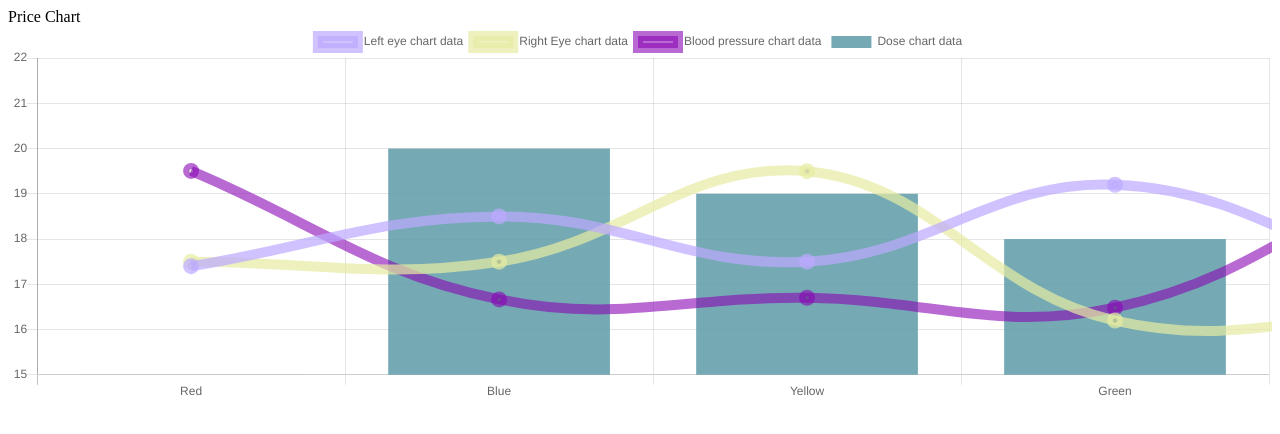
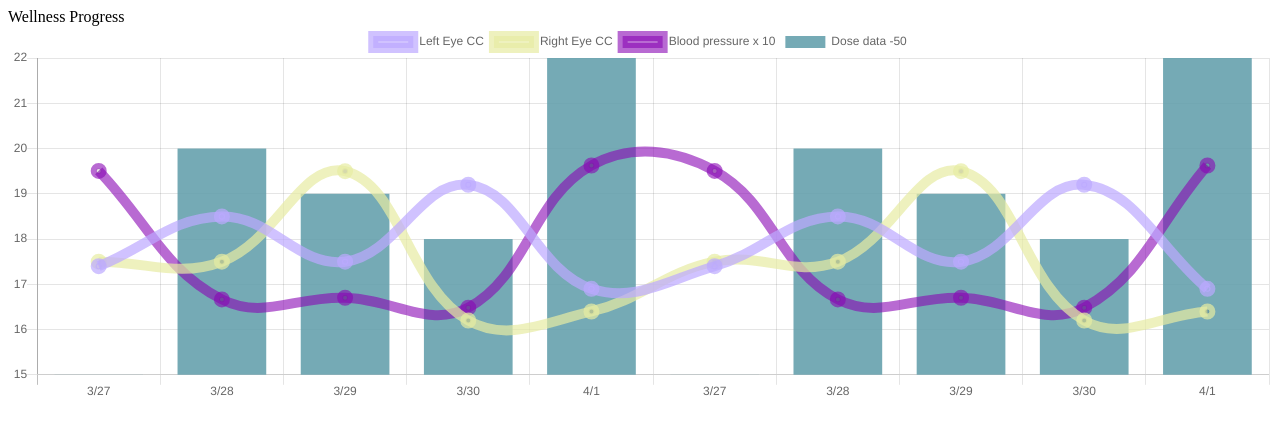
Before and after one commit to James9446/medical-data-log, a React app: page / in a window 1280 px wide. Shown: the top 434 px of the page. Built offline with nearby package versions, Linux system fonts and the light colour scheme; the HTML template or start-up script is replaced by a standard one.

Commit message:
Data is now passed down from parent component

```diff
--- a/client/src/PriceChart.js
+++ b/client/src/PriceChart.js
@@ -4,23 +4,98 @@ import { Bar, Line, Pie, Radar } from 'react-chartjs-2';
 class PriceChart extends Component {
   constructor(props) {
     super(props);
-    this.state = {}
+    this.state = {
+      data: [{
+        maintainAspectRatio:true,
+        labels: null,
+        datasets: [
+          {
+            label: 'Left Eye CC',
+            type:'line',
+            // yAxisID: 'A',
+            fill: false,
+            data: null,
+            backgroundColor: 'rgba(188, 169, 255, 0.7)',
+            borderColor: 'rgba(188, 169, 255, 0.7)',
+            borderWidth: 10
+          },
+          {
+            label: 'Right Eye CC',
+            type:'line',
+            // yAxisID: 'A',
+            fill: false,
+            data: null,
+            borderColor: 'rgba(231, 236, 163, 0.7)',
+            borderWidth: 10
+          },
+          {
+            label: 'Blood pressure x 10',
+            type:'line',
+            // yAxisID: 'A',
+            fill: false,
+            data: null,
+            borderColor: 'rgba(137, 7, 180, 0.6)',
+            borderWidth: 10
+          },
+          {
+            label: 'Dose data -50',
+            //yAxisID: 'B',
+            data: null,
+            backgroundColor: 'rgba(103, 161, 173, 0.9)',
+            borderWidth: 0
+          }
+        ]
+      }],
+      readyToRender: false
+    }
   }
 
+  updateData() {
+    let currentData = this.state.data.slice();
+    currentData[0].labels = this.props.update.timeScale;
+    currentData[0].datasets[0].data = this.props.update.leftEye;
+    currentData[0].datasets[1].data = this.props.update.rightEye;
+    currentData[0].datasets[2].data = this.props.update.bloodPressure;
+    currentData[0].datasets[3].data = this.props.update.dose;
+    this.setState({
+      data: currentData,
+      readyToRender: true
+    })
+  }
+
+  componentWillMount() {
+    this.updateData();
+  }
 
   render() {
     console.log('props', this.props);
+    if (this.state.readyToRender) {
       return (
         <div className='chart'>
-        Price Chart
+          Wellness Progress
           <Bar
-          data={this.props.data}
+            data={this.state.data[0]}
             width={100}
             height={30}
-
+            options={
+              {
+                scales: {
+                  yAxes: [{
+                    ticks: {
+                        beginAtZero:false
+                    }
+                  }]
+                }
+              }
+            }
           />
         </div>
       );
+    } else {
+      return (
+        <div>...Loading</div>
+      )
+    }
   }
 }
 
--- a/client/src/index.jsx
+++ b/client/src/index.jsx
@@ -10,129 +10,11 @@ class App extends React.Component {
   constructor(props) {
     super(props);
     this.state = {
-      data: {
-        chartData: {
-          maintainAspectRatio:false,
-          labels: ["Red", "Blue", "Yellow", "Green"],
-          datasets: [
-            {
-              label: 'Left eye chart data',
-              type:'line',
-              // yAxisID: 'A',
-              fill: false,
-              data: [17.4, 18.5, 17.5, 19.2, 16.9],
-              backgroundColor: 'rgba(188, 169, 255, 0.7)',
-              // backgroundColor: [
-              //     'rgba(255, 99, 132, 0.2)',
-              //     'rgba(54, 162, 235, 0.2)',
-              //     'rgba(255, 206, 86, 0.2)',
-              //     'rgba(75, 192, 192, 0.2)',
-              //     'rgba(153, 102, 255, 0.2)',
-              //     'rgba(255, 159, 64, 0.2)'
-              // ],
-              borderColor: 'rgba(188, 169, 255, 0.7)',
-              // borderColor:
-              // [
-              //     'rgba(255,99,132,1)',
-              //     'rgba(54, 162, 235, 1)',
-              //     'rgba(255, 206, 86, 1)',
-              //     'rgba(75, 192, 192, 1)',
-              //     'rgba(153, 102, 255, 1)',
-              //     'rgba(255, 159, 64, 1)'
-              // ],
-              borderWidth: 10
-          },
-          {
-            label: 'Right Eye chart data',
-            type:'line',
-            // yAxisID: 'A',
-            fill: false,
-            data: [17.5, 17.5, 19.5, 16.2, 16.4],
-            // backgroundColor: 'rgba(231, 236, 163, 0.9)',
-            //     'rgba(255, 99, 132, 0.2)',
-            //     'rgba(54, 162, 235, 0.2)',
-            //     'rgba(255, 206, 86, 0.2)',
-            //     'rgba(75, 192, 192, 0.2)',
-            //     'rgba(153, 102, 255, 0.2)',
-            //     'rgba(255, 159, 64, 0.2)'
-            // ],
-            borderColor: 'rgba(231, 236, 163, 0.7)',
-            // [
-            //     'rgba(255,99,132,1)',
-            //     'rgba(54, 162, 235, 1)',
-            //     'rgba(255, 206, 86, 1)',
-            //     'rgba(75, 192, 192, 1)',
-            //     'rgba(153, 102, 255, 1)',
-            //     'rgba(255, 159, 64, 1)'
-            // ],
-            borderWidth: 10
-          },
-          {
-            label: 'Blood pressure chart data',
-            type:'line',
-            // yAxisID: 'A',
-            fill: false,
-            data: [158/81 *10, 150/90 *10, 152/91 *10, 150/91 *10, 157/80 *10],
-            // backgroundColor: 'rgba(243, 134, 48, 0.8)',
-            // [
-            //     'rgba(255, 99, 132, 0.2)',
-            //     'rgba(54, 162, 235, 0.2)',
-            //     'rgba(255, 206, 86, 0.2)',
-            //     'rgba(75, 192, 192, 0.2)',
-            //     'rgba(153, 102, 255, 0.2)',
-            //     'rgba(255, 159, 64, 0.2)'
-            // ],
-            borderColor: 'rgba(137, 7, 180, 0.6)',
-            // [
-            //     'rgba(255,99,132,1)',
-            //     'rgba(54, 162, 235, 1)',
-            //     'rgba(255, 206, 86, 1)',
-            //     'rgba(75, 192, 192, 1)',
-            //     'rgba(153, 102, 255, 1)',
-            //     'rgba(255, 159, 64, 1)'
-            // ],
-            borderWidth: 10
-          },
-          {
-            label: 'Dose chart data',
-            // yAxisID: 'B',
-            // fillColor: 'rgba(157, 255, 154, 1)',
-            // strokeColor: 'rgba(157, 255, 154, 1)',
-            data: [65 -50, 70  -50, 69  -50, 68  -50, 72  -50],
-            backgroundColor: 'rgba(103, 161, 173, 0.9)',
-            //[
-            //     'rgba(157, 255, 154, 1)'
-            // ],
-            // borderColor: [
-            //     'rgba(255,99,132,1)',
-            //     'rgba(54, 162, 235, 1)',
-            //     'rgba(255, 206, 86, 1)',
-            //     'rgba(75, 192, 192, 1)',
-            //     'rgba(153, 102, 255, 1)',
-            //     'rgba(255, 159, 64, 1)'
-            // ],
-            borderWidth: 0
-          }
-        ]
-      },
-      options: {
-        scales: {
-          yAxes: [{
-            yAxisID: 'A',
-            // type: 'linear',
-            position: 'left',
-          }, {
-            yAxisID: 'B',
-            type: 'linear',
-            position: 'right',
-            ticks: {
-              max: 1,
-              min: 0
-            }
-          }]
-        }
-        }
-      }
+      timeScale: ['3/27', '3/28', '3/29', '3/30', '4/1', '3/27', '3/28', '3/29', '3/30', '4/1'],
+      leftEye: [17.4, 18.5, 17.5, 19.2, 16.9, 17.4, 18.5, 17.5, 19.2, 16.9],
+      rightEye: [17.5, 17.5, 19.5, 16.2, 16.4, 17.5, 17.5, 19.5, 16.2, 16.4],
+      bloodPressure: [158/81 *10, 150/90 *10, 152/91 *10, 150/91 *10, 157/80 *10, 158/81 *10, 150/90 *10, 152/91 *10, 150/91 *10, 157/80 *10],
+      dose: [65 -50, 70  -50, 69  -50, 68  -50, 72  -50, 65 -50, 70  -50, 69  -50, 68  -50, 72  -50],
     };
   }
 
@@ -211,16 +93,16 @@ class App extends React.Component {
   // }
   render() {
     console.log('App state',this.state);
-    if (this.state.data) {
+    // if (this.state.data) {
       return (
-        <PriceChart data={this.state.data.chartData} />
+        <PriceChart update={this.state}/>
       );
-    } else {
-      return (
-        <div>...Loading</div>
-      )
+    // } else {
+    //   return (
+    //     <div>...Loading</div>
+    //   )
 
-    }
+    // }
 
   }
 }
```
Also changed, not shown: 1 other file (tests, documents, lock files or other folders). Lines whose indentation alone changed are shown as unchanged.
